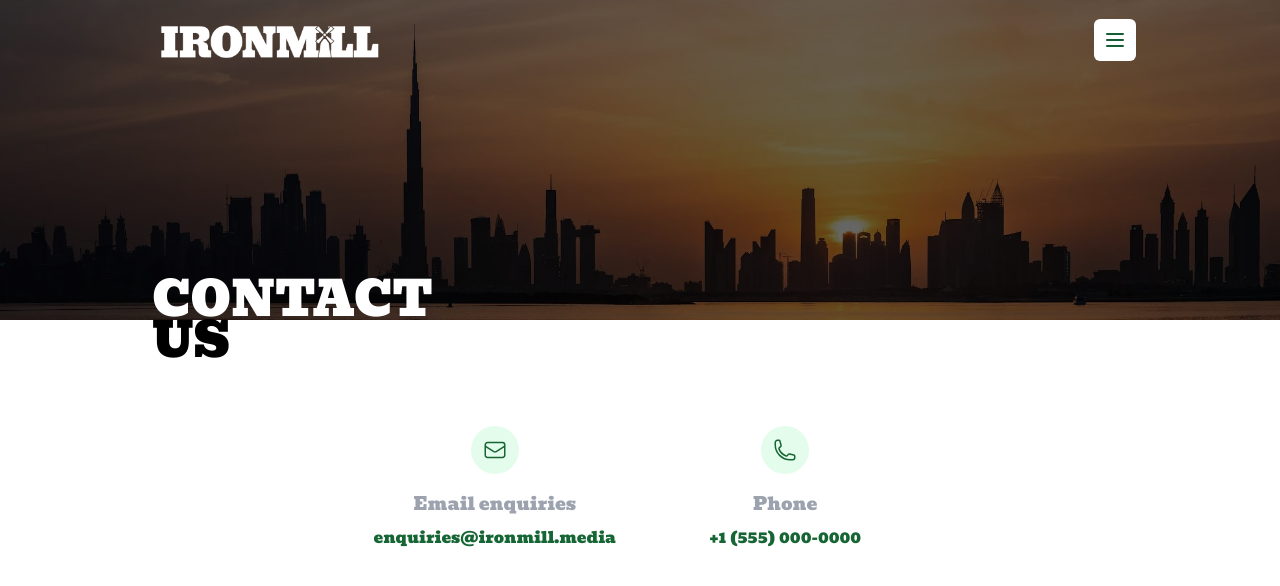
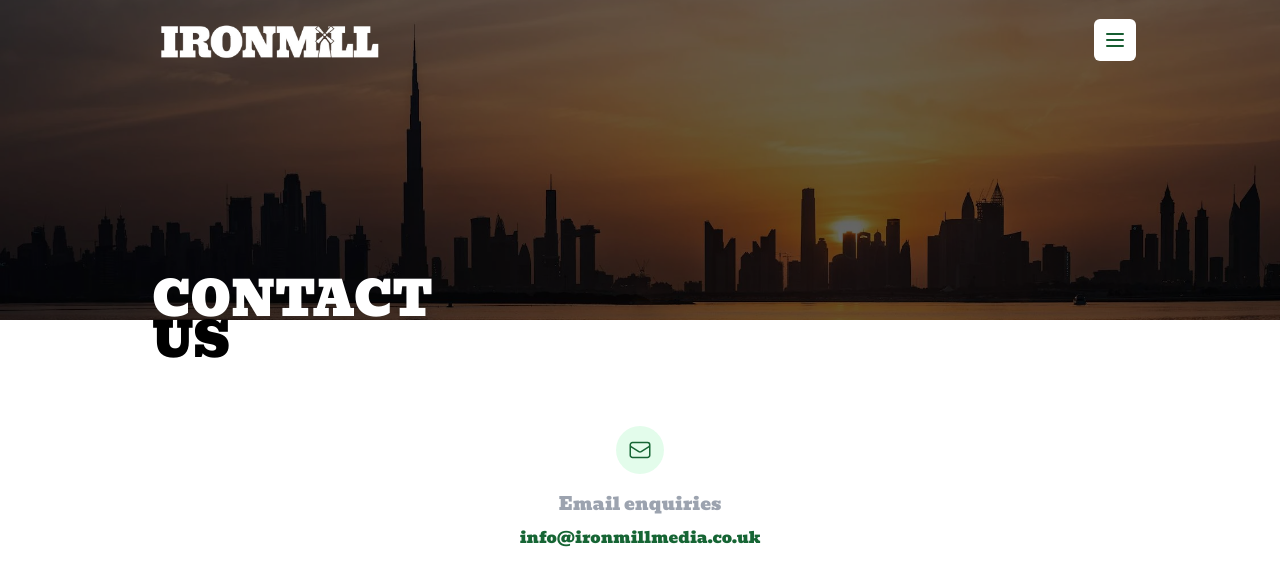
Before and after one commit to rorrrr/iron-mill, a React (Vite) app: page /contact-us in a window 1280 px wide. Shown: the top 586 px of the page. Built offline with nearby package versions, Linux system fonts and the light colour scheme.

Commit message:
logo changes and position
add arrow button

added unused edinburgh-castle file

```diff
--- a/src/App.tsx
+++ b/src/App.tsx
@@ -31,34 +31,10 @@
 
   return (
     <div className="max-w-5xl mx-auto relative">
-      <div className="absolute bottom-5 right-5 flex justify-center items-center gap-6 mb-4 z-50">
+      <div className="absolute bottom-5 right-5 flex justify-center items-center gap-4 mb-4 z-50">
         <>
           <a
-            href="#!"
-            role="button"
-            className="transform transition-transform hover:-translate-y-1 hover:scale-110 duration-200"
-          >
-            <span className="[&>svg]:h-7 [&>svg]:w-7 [&>svg]:fill-[white]">
-              <svg xmlns="http://www.w3.org/2000/svg" viewBox="0 0 320 512">
-                <path d="M80 299.3V512H196V299.3h86.5l18-97.8H196V166.9c0-51.7 20.3-71.5 72.7-71.5c16.3 0 29.4 .4 37 1.2V7.9C291.4 4 256.4 0 236.2 0C129.3 0 80 50.5 80 159.4v42.1H14v97.8H80z" />
-              </svg>
-            </span>
-          </a>
-
-          <a
-            href="#!"
-            role="button"
-            className="transform transition-transform hover:-translate-y-1 hover:scale-110 duration-200"
-          >
-            <span className="[&>svg]:h-7 [&>svg]:w-7 [&>svg]:fill-[white]">
-              <svg xmlns="http://www.w3.org/2000/svg" viewBox="0 0 448 512">
-                <path d="M224.1 141c-63.6 0-114.9 51.3-114.9 114.9s51.3 114.9 114.9 114.9S339 319.5 339 255.9 287.7 141 224.1 141zm0 189.6c-41.1 0-74.7-33.5-74.7-74.7s33.5-74.7 74.7-74.7 74.7 33.5 74.7 74.7-33.6 74.7-74.7 74.7zm146.4-194.3c0 14.9-12 26.8-26.8 26.8-14.9 0-26.8-12-26.8-26.8s12-26.8 26.8-26.8 26.8 12 26.8 26.8zm76.1 27.2c-1.7-35.9-9.9-67.7-36.2-93.9-26.2-26.2-58-34.4-93.9-36.2-37-2.1-147.9-2.1-184.9 0-35.8 1.7-67.6 9.9-93.9 36.1s-34.4 58-36.2 93.9c-2.1 37-2.1 147.9 0 184.9 1.7 35.9 9.9 67.7 36.2 93.9s58 34.4 93.9 36.2c37 2.1 147.9 2.1 184.9 0 35.9-1.7 67.7-9.9 93.9-36.2 26.2-26.2 34.4-58 36.2-93.9 2.1-37 2.1-147.8 0-184.8zM398.8 388c-7.8 19.6-22.9 34.7-42.6 42.6-29.5 11.7-99.5 9-132.1 9s-102.7 2.6-132.1-9c-19.6-7.8-34.7-22.9-42.6-42.6-11.7-29.5-9-99.5-9-132.1s-2.6-102.7 9-132.1c7.8-19.6 22.9-34.7 42.6-42.6 29.5-11.7 99.5-9 132.1-9s102.7-2.6 132.1 9c19.6 7.8 34.7 22.9 42.6 42.6 11.7 29.5 9 99.5 9 132.1s2.7 102.7-9 132.1z" />
-              </svg>
-            </span>
-          </a>
-
-          <a
-            href="#!"
+            href="/contact-us"
             role="button"
             className="transform transition-transform hover:-translate-y-1 hover:scale-110 duration-200"
           >
@@ -69,6 +45,34 @@
                 height="24"
                 viewBox="0 0 24 24"
               >
+                <path d="M19 0h-14c-2.761 0-5 2.239-5 5v14c0 2.761 2.239 5 5 5h14c2.762 0 5-2.239 5-5v-14c0-2.761-2.238-5-5-5zm-.141 7l-6.859 5.568-6.859-5.568h13.718zm-13.859 11v-9.054l7 5.681 7-5.681v9.054h-14z" />
+              </svg>
+            </span>
+          </a>
+
+          <a
+            href="https://www.linkedin.com/in/steven-mill-92596a96"
+            target="_blank"
+            rel="noopener noreferrer"
+            role="button"
+            className="transform transition-transform hover:-translate-y-1 hover:scale-110 duration-200"
+          >
+            <span className="[&>svg]:h-7 [&>svg]:w-7 [&>svg]:fill-white">
+              <svg width="24" height="24" viewBox="0 0 24 24">
+                <path d="M19 0h-14c-2.761 0-5 2.239-5 5v14c0 2.761 2.239 5 5 5h14c2.762 0 5-2.239 5-5v-14c0-2.761-2.238-5-5-5zm-11 19h-3v-11h3v11zm-1.5-12.268c-.966 0-1.75-.79-1.75-1.764s.784-1.764 1.75-1.764 1.75.79 1.75 1.764-.783 1.764-1.75 1.764zm13.5 12.268h-3v-5.604c0-3.368-4-3.113-4 0v5.604h-3v-11h3v1.765c1.396-2.586 7-2.777 7 2.476v6.759z" />
+              </svg>
+            </span>
+          </a>
+
+          <a
+            href="https://www.linkedin.com/in/amy-irons-4b852671"
+            target="_blank"
+            rel="noopener noreferrer"
+            role="button"
+            className="transform transition-transform hover:-translate-y-1 hover:scale-110 duration-200"
+          >
+            <span className="[&>svg]:h-7 [&>svg]:w-7 [&>svg]:fill-[#0077B5]">
+              <svg width="24" height="24" viewBox="0 0 24 24">
                 <path d="M19 0h-14c-2.761 0-5 2.239-5 5v14c0 2.761 2.239 5 5 5h14c2.762 0 5-2.239 5-5v-14c0-2.761-2.238-5-5-5zm-11 19h-3v-11h3v11zm-1.5-12.268c-.966 0-1.75-.79-1.75-1.764s.784-1.764 1.75-1.764 1.75.79 1.75 1.764-.783 1.764-1.75 1.764zm13.5 12.268h-3v-5.604c0-3.368-4-3.113-4 0v5.604h-3v-11h3v1.765c1.396-2.586 7-2.777 7 2.476v6.759z" />
               </svg>
             </span>
--- a/src/ContactUs.tsx
+++ b/src/ContactUs.tsx
@@ -9,7 +9,7 @@
       <section className="relative w-full flex flex-col items-center justify-center text-center text-white">
         <section className="bg-white dark:bg-gray-900">
           <div className="container p-6 mx-auto">
-            <div className="grid sm:gap-12 mt-10 grid-cols-1 md:grid-cols-2 gap-10">
+            <div className="grid sm:gap-12 mt-10 grid-cols-1 md:grid-cols-1 gap-10">
               <div className="flex flex-col items-center justify-center text-center">
                 <span className="p-3 text-green-800 rounded-full bg-green-100/80 dark:bg-gray-800">
                   <svg
@@ -32,33 +32,7 @@
                   Email enquiries
                 </h2>
                 <p className="mt-2 text-green-800 dark:text-green-400">
-                  enquiries@ironmill.media
-                </p>
-              </div>
-
-              <div className="flex flex-col items-center justify-center text-center">
-                <span className="p-3 text-green-800 rounded-full bg-green-100/80 dark:bg-gray-800">
-                  <svg
-                    xmlns="http://www.w3.org/2000/svg"
-                    fill="none"
-                    viewBox="0 0 24 24"
-                    stroke-width="1.5"
-                    stroke="currentColor"
-                    className="w-6 h-6"
-                  >
-                    <path
-                      stroke-linecap="round"
-                      stroke-linejoin="round"
-                      d="M2.25 6.75c0 8.284 6.716 15 15 15h2.25a2.25 2.25 0 002.25-2.25v-1.372c0-.516-.351-.966-.852-1.091l-4.423-1.106c-.44-.11-.902.055-1.173.417l-.97 1.293c-.282.376-.769.542-1.21.38a12.035 12.035 0 01-7.143-7.143c-.162-.441.004-.928.38-1.21l1.293-.97c.363-.271.527-.734.417-1.173L6.963 3.102a1.125 1.125 0 00-1.091-.852H4.5A2.25 2.25 0 002.25 4.5v2.25z"
-                    />
-                  </svg>
-                </span>
-
-                <h2 className="mt-4 text-lg font-medium text-gray-400">
-                  Phone
-                </h2>
-                <p className="mt-2 text-green-800 dark:text-green-400">
-                  +1 (555) 000-0000
+                  info@ironmillmedia.co.uk
                 </p>
               </div>
             </div>
--- a/src/Hero.tsx
+++ b/src/Hero.tsx
@@ -74,6 +74,30 @@
           {showRadio && radio}
           {showPodcasts && podcasts}
         </h1>
+
+        <div className="mt-16">
+          <div className="w-16 h-16 mx-auto">
+            <a
+              href="/who-we-are"
+              className="animate-slidein opacity-0 [--slidein-delay:2000ms] rounded-full bg-white/10 hover:bg-white/20 transition-colors duration-300 cursor-pointer w-full h-full flex items-center justify-center text-white hover:text-white no-underline"
+            >
+              <svg
+                xmlns="http://www.w3.org/2000/svg"
+                className="h-8 w-8"
+                fill="none"
+                viewBox="0 0 24 24"
+                stroke="currentColor"
+              >
+                <path
+                  strokeLinecap="round"
+                  strokeLinejoin="round"
+                  strokeWidth={2}
+                  d="M14 5l7 7-7 7M3 12h18"
+                />
+              </svg>
+            </a>
+          </div>
+        </div>
       </div>
     </section>
   );
--- a/src/Team.tsx
+++ b/src/Team.tsx
@@ -19,7 +19,7 @@
                   AMY IRONS
                 </h2>
                 <h3 className="text-xl mt-2 font-bold leading-tight text-black sm:text-2xl lg:text-3xl">
-                  FOUNDER
+                  CO-FOUNDER
                 </h3>
                 <p className="mt-3 p-4 text-xl text-start leading-relaxed text-gray-400 md:mt-8 font-sans">
                   An award-winning Scottish TV and radio host and podcaster,
@@ -128,7 +128,7 @@
                   STEVEN MILL
                 </h2>
                 <h3 className="text-xl mt-2 font-bold leading-tight text-black sm:text-2xl lg:text-3xl">
-                  FOUNDER
+                  CO-FOUNDER
                 </h3>
                 <p className="mt-3 p-4 text-xl text-start leading-relaxed text-gray-400 md:mt-8 font-sans ">
                   An award-winning Scottish radio presenter and podcaster,
--- a/src/index.css
+++ b/src/index.css
@@ -41,7 +41,7 @@
   font-family: "Bevan", sans-serif;
   margin: 0;
   min-width: 320px;
-  min-height: 100vh;
+  /* min-height: 100vh; */
 }
 
 h1 {
```
Also changed, not shown: 1 other file (tests, documents, lock files or other folders).
